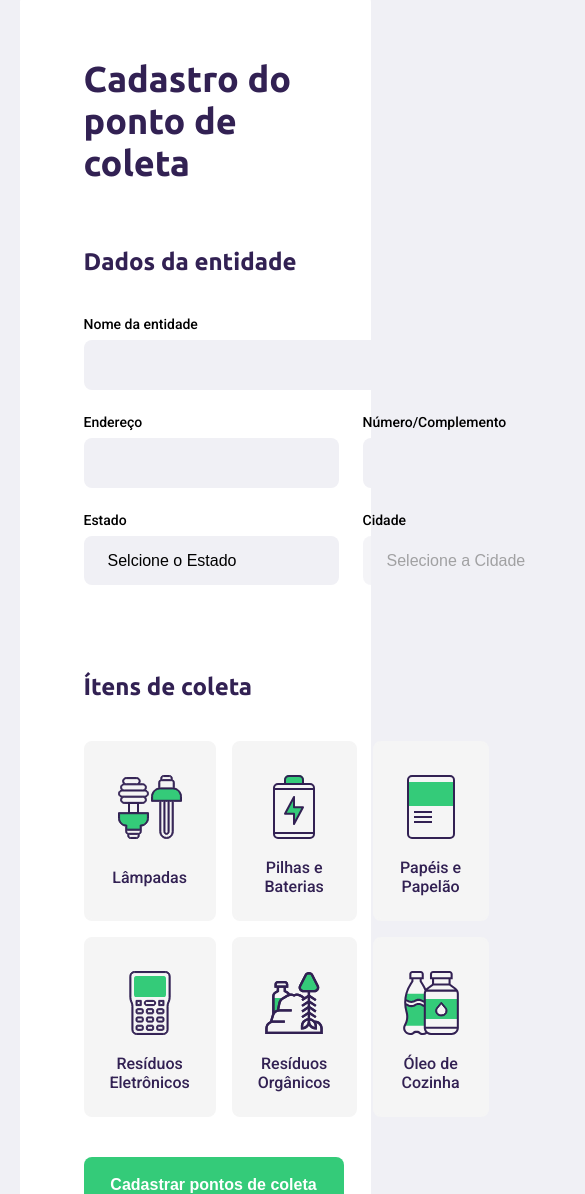
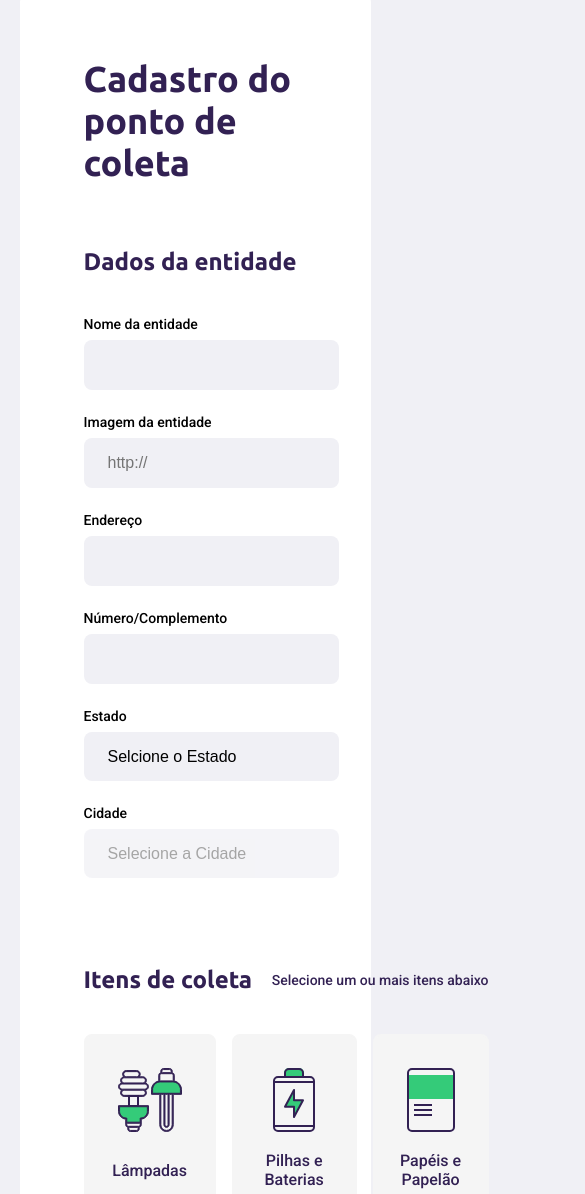
Before and after one commit to wilson-elaine/nlw, a website: page src/views/create-point.html in a window 390 px wide. Shown: the part 178-1372 px from the top of the page, 585 px wide, since content can reach past the window. Drawn offline with nearby package versions, Linux system fonts and the light colour scheme; files that its build step writes are made by us from their sources; no server answers.

Commit message:
aula 4 concluída

```diff
--- a/public/styles/create-point.css
+++ b/public/styles/create-point.css
@@ -45,10 +45,19 @@ form fieldset {
 
 form legend {
     margin-bottom: 40px;
+    display: flex;
+    align-items: center;
+    justify-content: space-between;
+    width: 100%;
 }
 
 form legend h2 {
     font-size: 24px;
+}
+
+form legend span {
+    font-size: 14px;
+    color: var(--title-color);
 }
 
 form .field {
--- a/public/styles/responsive.css
+++ b/public/styles/responsive.css
@@ -28,6 +28,12 @@
     #page-search-results .card img {
         height: 250px;
     }
+    #page-create-point .field-group {
+        flex-direction: column;
+    }
+    #page-create-point .field-group .field+.field {
+        margin-left: 0;
+    }
 }
 
 @media (min-width: 1700px) {
--- a/src/views/create-point.html
+++ b/src/views/create-point.html
@@ -22,9 +22,19 @@
                 <h2>Dados da entidade</h2>
             </legend>
 
-            <div class="field">
-                <label for="name">Nome da entidade</label>
-                <input type="text" name="name" required="required">
+            <div class="field-group">
+                <div class="field">
+                    <label for="name">Nome da entidade</label>
+                    <input type="text" name="name" required="required">
+                </div>
+                <div class="field">
+                    <label for="name">Imagem da entidade</label>
+                    <input
+                    type="url"
+                    name="image"
+                    placeholder="http://"
+                    required="required">
+                </div>
             </div>
 
             <div class="field-group">
@@ -61,7 +71,8 @@
 
         <fieldset>
             <legend>
-                <h2>Ítens de coleta</h2>
+                <h2>Itens de coleta</h2>
+                <span>Selecione um ou mais itens abaixo</span>
             </legend>
 
             <div class="items-grid">
```
Also changed, not shown: src/views/partials/modal.html (+1 -1 lines), src/views/search-results.html (+18 -65 lines).
